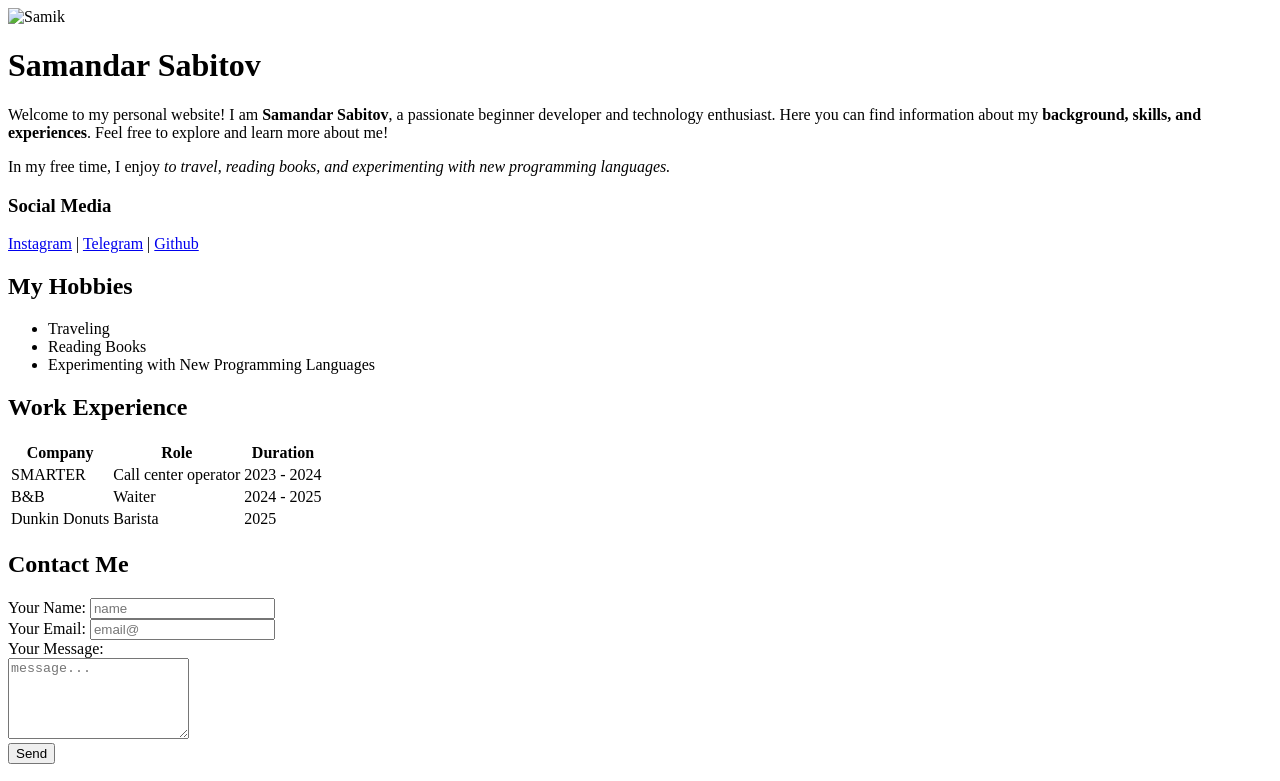
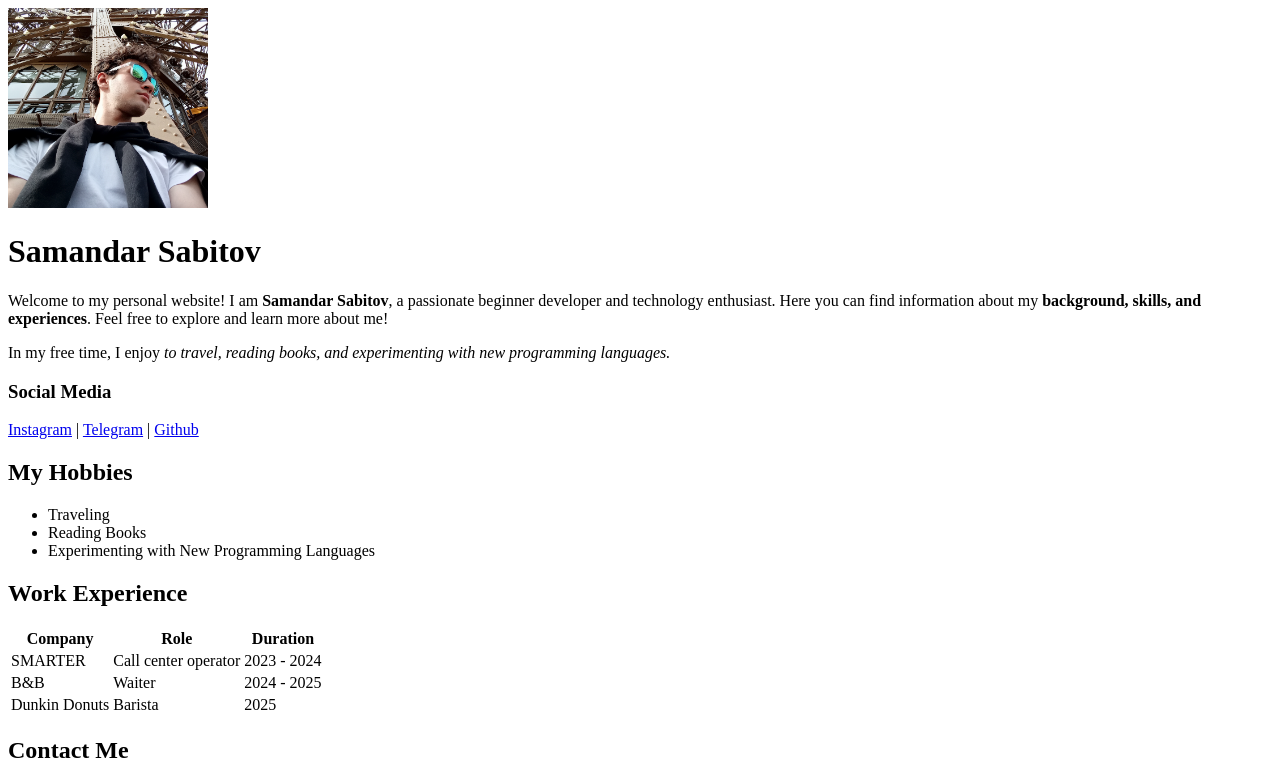
Before and after one commit to sabitov2607/About-Me, a plain HTML site: page index.html in a window 1280 px wide. Shown: the top 781 px of the page. Drawn offline with Linux system fonts and the light colour scheme; a web font is replaced by a local one.

Commit message:
Update image source in index.html

```diff
--- a/index.html
+++ b/index.html
@@ -12,7 +12,7 @@
     </style>
 </head>
 <body>
-    <img src="../Samandar_Sabitov.png" alt="Samik" style="width:200px;height:auto;">
+    <img src="Samik.png" alt="Samik" style="width:200px;height:auto;">
     <h1>Samandar Sabitov</h1>
     <p>
         Welcome to my personal website! I am <strong>Samandar Sabitov</strong>, a passionate beginner developer and technology enthusiast. Here you can find information about my <strong>background, skills, and experiences</strong>. Feel free to explore and learn more about me!
```
